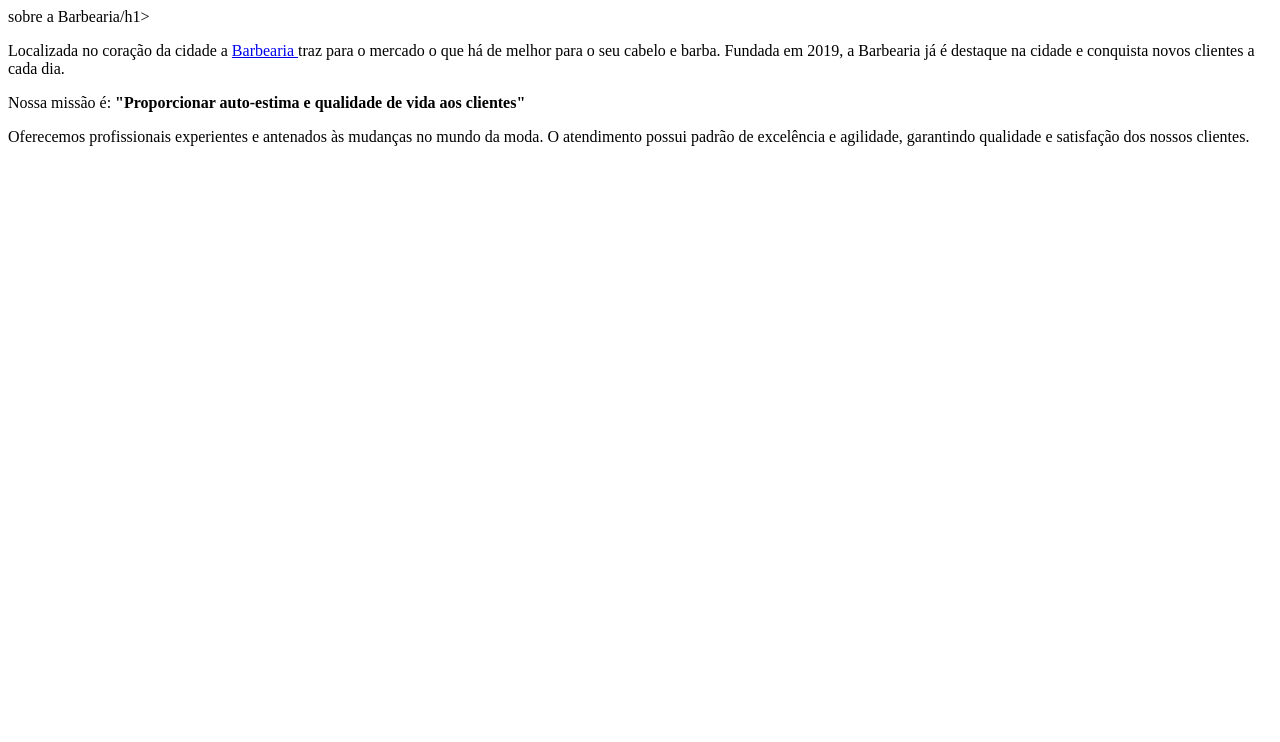
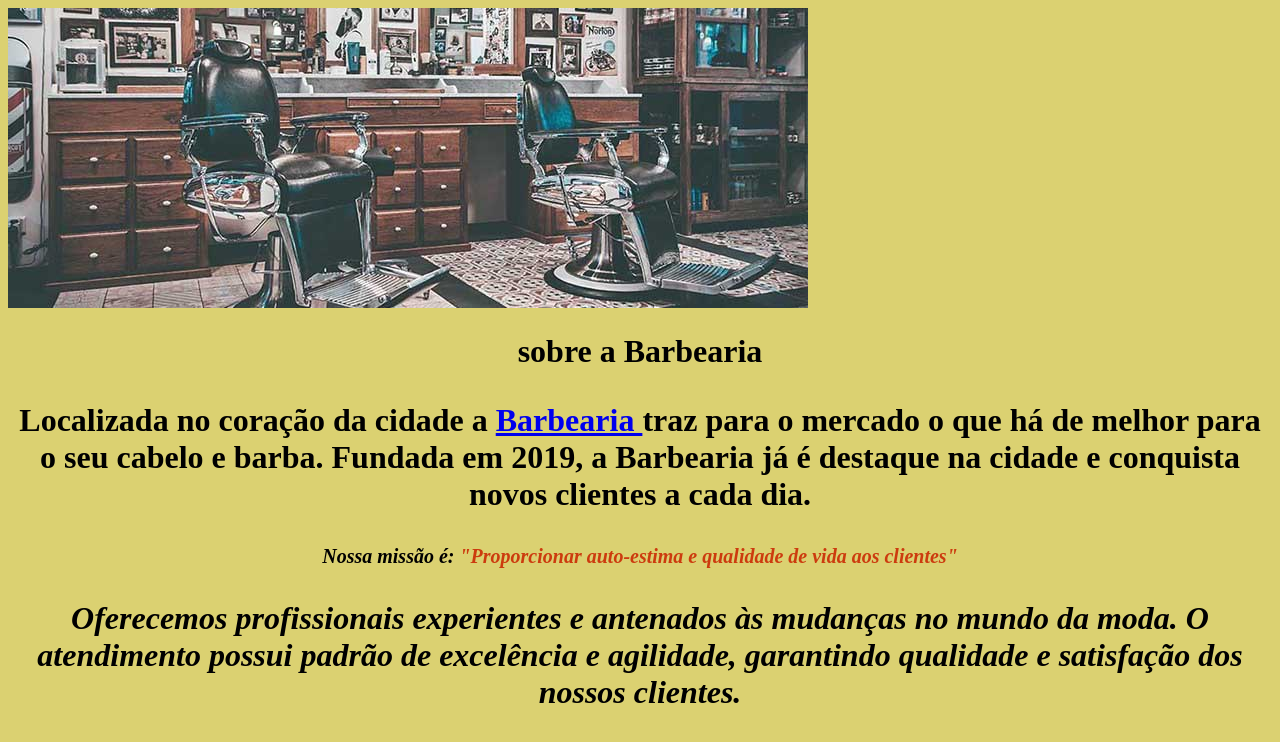
Before and after one commit to Ana-Julia-Boneti/barbearia, a plain HTML site: page index.html in a window 1280 px wide. Drawn offline with Linux system fonts and the light colour scheme.

Commit message:
maquiagem

```diff
--- a/index.html
+++ b/index.html
@@ -3,15 +3,20 @@
 <head>
     <meta charset="UTF-8">
     <title>Barbearia</title>
+    <link rel="stylesheet" href="style.css">
 </head>
-<body
-    <h1>sobre a Barbearia/h1>
+<body>
+    <img src="banner (1).jpg">
+    <h1 style ="text-align: center;">sobre a Barbearia<h1>
         <p>Localizada no coração da cidade a <a href="https://share.google/s1ryYdgA4U4HfGEXd"> Barbearia </a> traz
             para o mercado o que há de melhor para o
             seu cabelo e barba. Fundada em 2019, a Barbearia já é destaque na cidade
             e conquista novos clientes a cada dia.</p>
-<p>Nossa missão é: <strong>"Proporcionar auto-estima e qualidade de vida aos clientes"</strong></p>
+
+<p style="font-size: 20px"><em>Nossa missão é: <strong>"Proporcionar auto-estima e qualidade de vida aos clientes"</strong></p>
+
 <p>Oferecemos profissionais experientes e antenados às mudanças no mundo da moda. O atendimento possui padrão de
     excelência e agilidade, garantindo qualidade e satisfação dos nossos clientes.</p>
+
 </body>
 </html>
--- /dev/null
+++ b/style.css
@@ -0,0 +1,10 @@
+body{
+    background: #dbd171
+}
+p{
+    text-align: center;
+}
+
+em strong{
+    color:rgb(204, 59, 14)
+}
```
Also changed, not shown: ana.jpg (added), banner (1).jpg (added).
